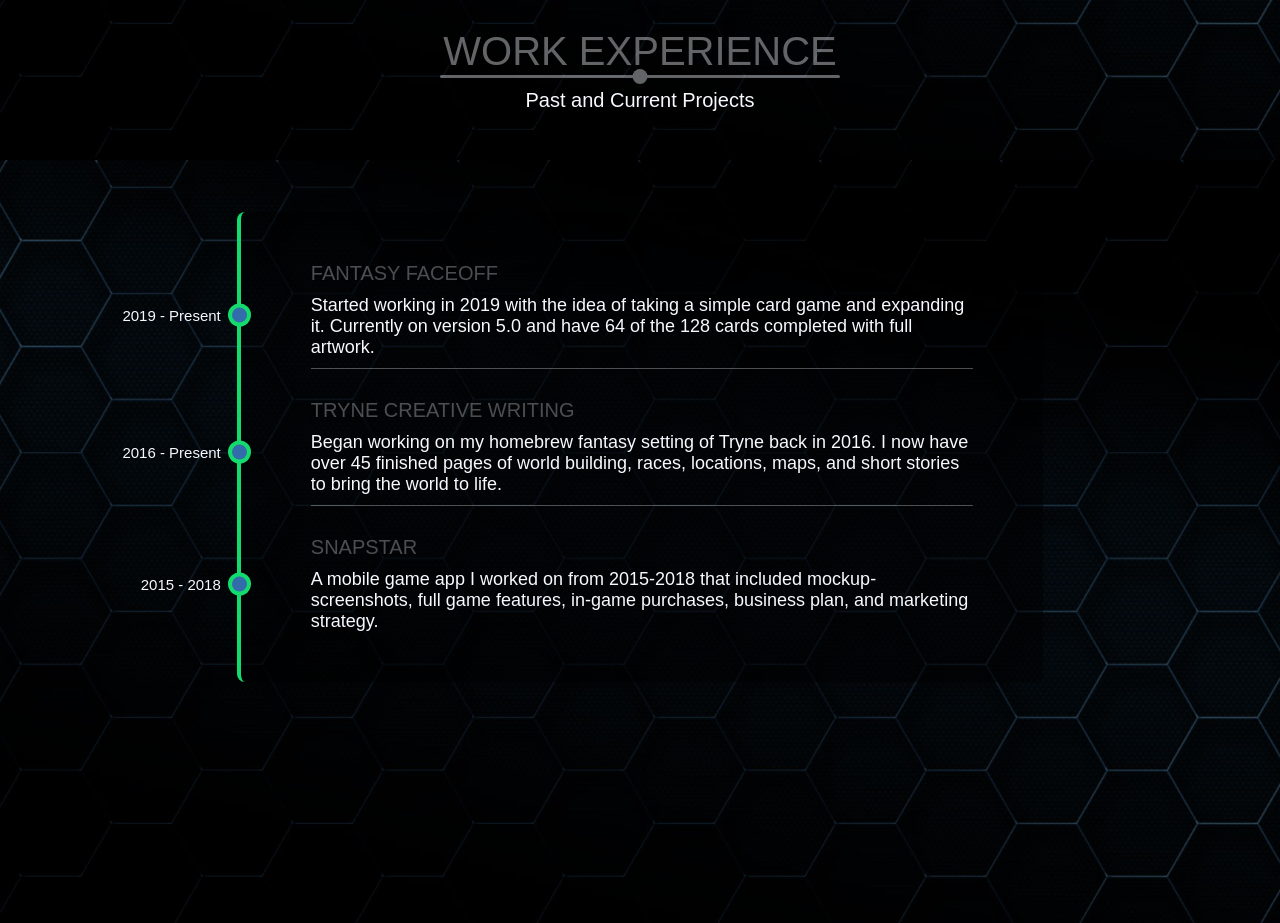
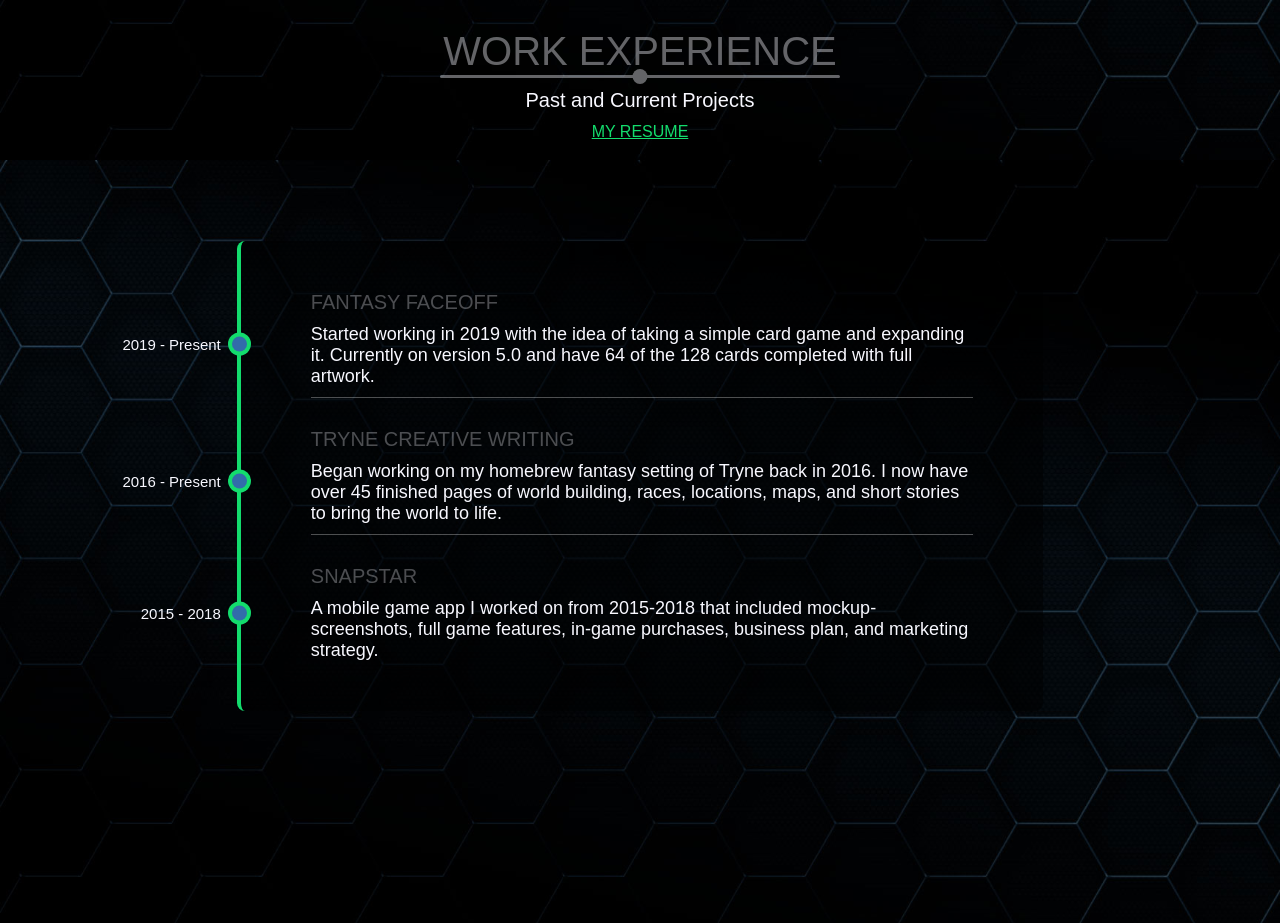
Before and after one commit to daddycozz/daddycozz.github.io, a plain HTML site: page index.html in a window 1280 px wide. Shown: the part 3840-4763 px from the top of the page. Drawn offline with nearby package versions, Linux system fonts and the light colour scheme; a web font is replaced by a local one.

Commit message:
added resume link update

```diff
--- a/index.html
+++ b/index.html
@@ -174,6 +174,8 @@
             <div class="section-heading" data-aos="fade-in" data-aos-delay="100">
                 <h1>Work Experience</h1>
                 <h6>Past and Current Projects</h6>
+				<br>
+				<a href="https://drive.google.com/drive/folders/1-hL5sJthiD-dnbXlsoImgvvPCx21T8Vj?usp=sharing" target="_blank" rel="noopener noreferrer" style="color: #13dc6d; font-size: 12pt; "><u>MY RESUME</u></a>
             </div>
             <div class="timeline" data-aos="fade-down" data-aos-delay="300">
                 <ul>
```
